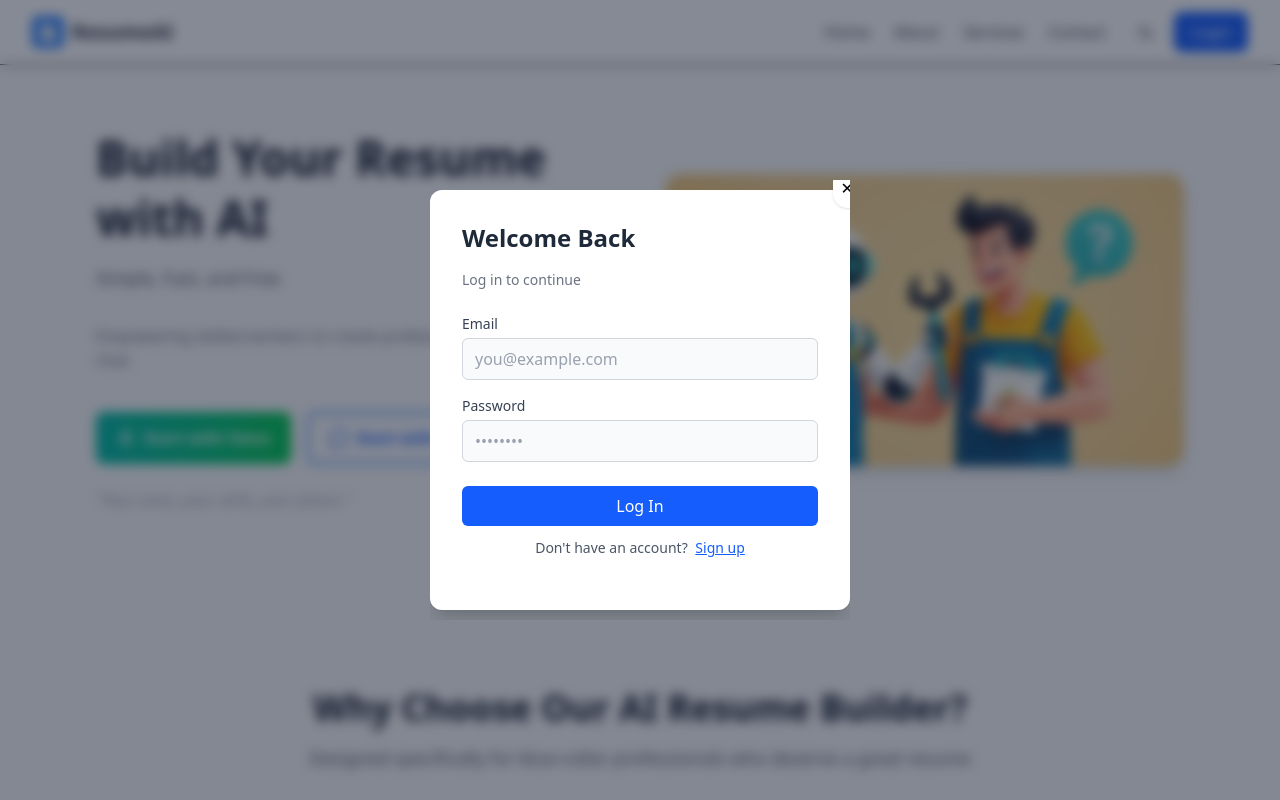
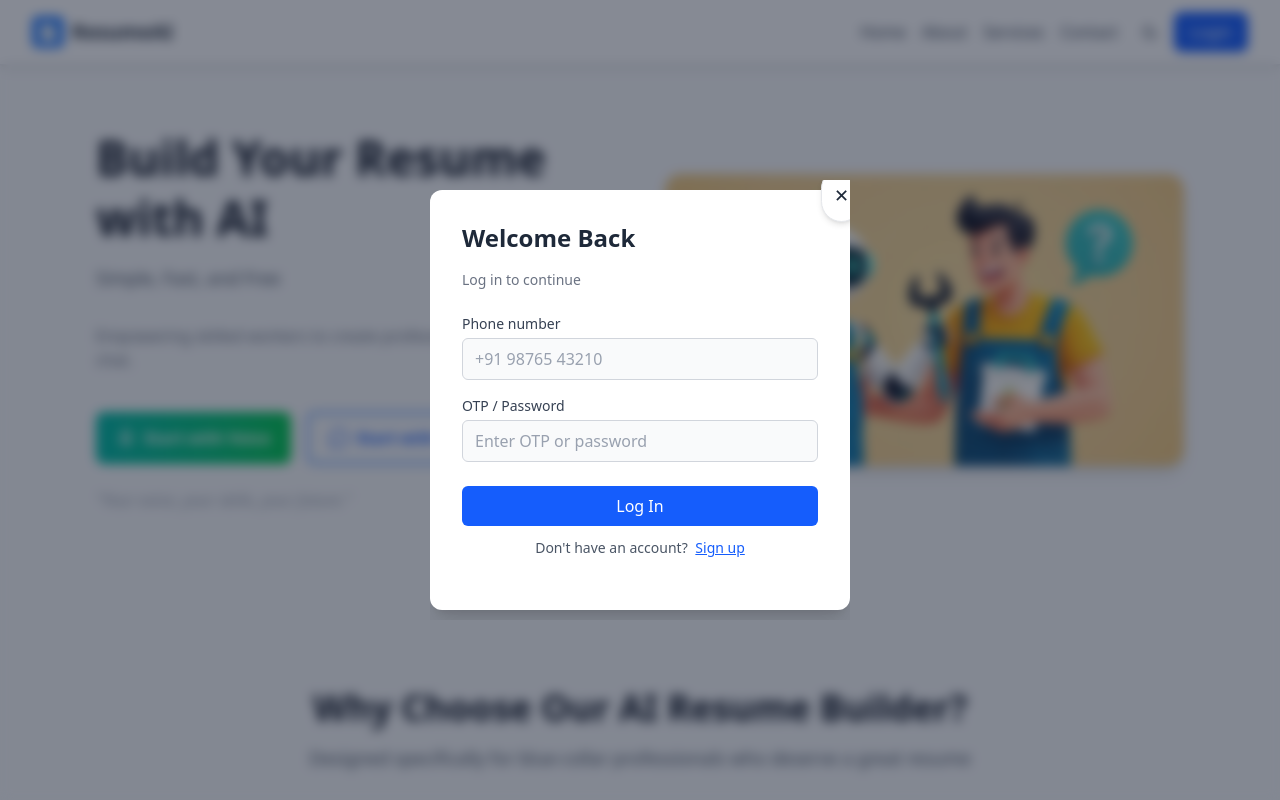
Before and after one commit to Ankitiwari085/Sahayak-AI, a React (Vite) app: page / in a window 1280 px wide. Both pictures are taken after a click on the button "Login". Shown: the top 800 px of the page. Built offline with nearby package versions, Linux system fonts and the light colour scheme.

Commit message:
Login/Signup added

```diff
--- a/src/components/AuthModal.jsx
+++ b/src/components/AuthModal.jsx
@@ -24,13 +24,27 @@ export default function AuthModal({ open, onClose, onLogin }) {
             <h2 className="text-2xl font-semibold text-gray-800 mb-4">Welcome Back</h2>
             <p className="text-sm text-gray-500 mb-6">Log in to continue</p>
 
+            <div className="overflow-y-auto" style={{ maxHeight: 300 }}>
+              {signupType === 'organisation' ? (
+                <>
                   <label className="block text-sm text-gray-700">Email</label>
-            <input type="email" className="w-full bg-gray-50 border border-gray-300 rounded-md px-3 py-2 mb-4 mt-1 text-gray-800 placeholder-gray-400 focus:outline-none focus:ring-2 focus:ring-blue-200" placeholder="you@example.com" />
+                  <input type="email" className="w-full bg-gray-50 border border-gray-300 rounded-md px-3 py-2 mb-4 mt-1 text-gray-800 placeholder-gray-400 focus:outline-none focus:ring-2 focus:ring-blue-200" placeholder="you@company.com" />
 
                   <label className="block text-sm text-gray-700">Password</label>
-            <input type="password" className="w-full bg-gray-50 border border-gray-300 rounded-md px-3 py-2 mb-6 mt-1 text-gray-800 placeholder-gray-400 focus:outline-none focus:ring-2 focus:ring-blue-200" placeholder="••••••••" />
+                  <input type="password" className="w-full bg-gray-50 border border-gray-300 rounded-md px-3 py-2 mb-6 mt-1 text-gray-800 placeholder-gray-400 focus:outline-none focus:ring-2 focus:ring-blue-200" placeholder="Your password" />
+                </>
+              ) : (
+                <>
+                  <label className="block text-sm text-gray-700">Phone number</label>
+                  <input type="tel" className="w-full bg-gray-50 border border-gray-300 rounded-md px-3 py-2 mb-4 mt-1 text-gray-800 placeholder-gray-400 focus:outline-none focus:ring-2 focus:ring-blue-200" placeholder="+91 98765 43210" />
 
-            <button onClick={() => { onLogin && onLogin({ name: 'User', email: 'user@example.com' }); onClose(); }} className="w-full bg-blue-600 text-white py-2 rounded-md font-medium mb-3">Log In</button>
+                  <label className="block text-sm text-gray-700">OTP / Password</label>
+                  <input type="text" className="w-full bg-gray-50 border border-gray-300 rounded-md px-3 py-2 mb-6 mt-1 text-gray-800 placeholder-gray-400 focus:outline-none focus:ring-2 focus:ring-blue-200" placeholder="Enter OTP or password" />
+                </>
+              )}
+            </div>
+
+            <button onClick={() => { onLogin && onLogin({ name: 'User', phone: '+919876543210' }); onClose(); }} className="w-full bg-blue-600 text-white py-2 rounded-md font-medium mb-3">Log In</button>
 
             <div className="text-center text-sm text-gray-600">
               Don't have an account?{' '}
@@ -39,7 +53,8 @@ export default function AuthModal({ open, onClose, onLogin }) {
           </div>
 
           {/* Back - Signup */}
-          <div className="auth-face auth-back absolute inset-0 bg-white rounded-xl shadow-xl p-8">
+          <div className="auth-face auth-back absolute inset-0 bg-white rounded-xl shadow-xl p-8 flex flex-col">
+            <div>
               <h2 className="text-2xl font-semibold text-gray-800 mb-4">Create Account</h2>
               <p className="text-sm text-gray-500 mb-6">Sign up to get started</p>
 
@@ -51,16 +66,38 @@ export default function AuthModal({ open, onClose, onLogin }) {
                   <button onClick={() => setSignupType('employee')} className={`px-3 py-2 rounded-md border ${signupType==='employee'? 'bg-blue-600 text-white' : ''}`}>Employee</button>
                 </div>
               </div>
+            </div>
 
+            <div className="flex-1 overflow-auto">
+              {signupType === 'organisation' ? (
+                <>
+                  <label className="block text-sm text-gray-700">Organization name</label>
+                  <input type="text" className="w-full bg-gray-50 border border-gray-300 rounded-md px-3 py-2 mb-4 mt-1 text-gray-800 placeholder-gray-400 focus:outline-none focus:ring-2 focus:ring-indigo-100" placeholder="Organization name" />
+
+                  <label className="block text-sm text-gray-700">Email</label>
+                  <input type="email" className="w-full bg-gray-50 border border-gray-300 rounded-md px-3 py-2 mb-4 mt-1 text-gray-800 placeholder-gray-400 focus:outline-none focus:ring-2 focus:ring-indigo-100" placeholder="contact@company.com" />
+
+                  <label className="block text-sm text-gray-700">Password</label>
+                  <input type="password" className="w-full bg-gray-50 border border-gray-300 rounded-md px-3 py-2 mb-6 mt-1 text-gray-800 placeholder-gray-400 focus:outline-none focus:ring-2 focus:ring-indigo-100" placeholder="Create password" />
+                </>
+              ) : (
+                <>
                   <label className="block text-sm text-gray-700">Full name</label>
                   <input type="text" className="w-full bg-gray-50 border border-gray-300 rounded-md px-3 py-2 mb-4 mt-1 text-gray-800 placeholder-gray-400 focus:outline-none focus:ring-2 focus:ring-indigo-100" placeholder="Your name" />
 
-            <label className="block text-sm text-gray-700">Email</label>
-            <input type="email" className="w-full bg-gray-50 border border-gray-300 rounded-md px-3 py-2 mb-4 mt-1 text-gray-800 placeholder-gray-400 focus:outline-none focus:ring-2 focus:ring-indigo-100" placeholder="you@example.com" />
+                  <label className="block text-sm text-gray-700">Phone number</label>
+                  <input type="tel" className="w-full bg-gray-50 border border-gray-300 rounded-md px-3 py-2 mb-4 mt-1 text-gray-800 placeholder-gray-400 focus:outline-none focus:ring-2 focus:ring-indigo-100" placeholder="+91 98765 43210" />
 
-            <label className="block text-sm text-gray-700">Password</label>
-            <input type="password" className="w-full bg-gray-50 border border-gray-300 rounded-md px-3 py-2 mb-6 mt-1 text-gray-800 placeholder-gray-400 focus:outline-none focus:ring-2 focus:ring-indigo-100" placeholder="Create password" />
+                  <label className="block text-sm text-gray-700">Organization (optional)</label>
+                  <input type="text" className="w-full bg-gray-50 border border-gray-300 rounded-md px-3 py-2 mb-4 mt-1 text-gray-800 placeholder-gray-400 focus:outline-none focus:ring-2 focus:ring-indigo-100" placeholder="Organization name" />
 
+                  <label className="block text-sm text-gray-700">OTP / Password</label>
+                  <input type="text" className="w-full bg-gray-50 border border-gray-300 rounded-md px-3 py-2 mb-6 mt-1 text-gray-800 placeholder-gray-400 focus:outline-none focus:ring-2 focus:ring-indigo-100" placeholder="Enter OTP or create a password" />
+                </>
+              )}
+            </div>
+
+            <div>
               <button className="w-full bg-green-600 text-white py-2 rounded-md font-medium mb-3">Sign Up</button>
 
               <div className="text-center text-sm text-gray-600">
@@ -69,8 +106,9 @@ export default function AuthModal({ open, onClose, onLogin }) {
               </div>
             </div>
           </div>
+        </div>
 
-        <button onClick={onClose} className="absolute -top-3 -right-3 bg-white rounded-full p-2 shadow">✕</button>
+        <button onClick={onClose} className="absolute -top-3 -right-3 bg-white rounded-full p-3 shadow-md border border-gray-200 text-gray-800 text-lg">✕</button>
       </div>
     </div>
   );
--- a/src/components/navber.jsx
+++ b/src/components/navber.jsx
@@ -20,7 +20,7 @@ export default function Navbar({ onAuthClick, user, onApplyClick, onProfileActio
   },[theme]);
 
   return (
-    <nav className="fixed top-0 left-0 w-full z-50 bg-white shadow-sm border-b">
+    <nav className="fixed top-0 left-0 w-full z-50 bg-white/95 shadow-md border-b border-gray-200 backdrop-blur-sm">
       <div className="flex justify-between items-center h-16 px-4 md:px-8">
         {/* Left side - Logo */}
         <div className="flex items-center space-x-2">
@@ -31,20 +31,21 @@ export default function Navbar({ onAuthClick, user, onApplyClick, onProfileActio
         </div>
 
         {/* Right side - Desktop Menu */}
-        <div className="hidden md:flex items-center space-x-6 text-gray-700 font-medium">
+        <div className="hidden md:flex items-center space-x-4 text-gray-700 font-medium">
           <Link to="/">Home</Link>
           <Link to="/about">About</Link>
           <Link to="/services">Services</Link>
           <Link to="/contact">Contact</Link>
-          {!user ? (
-            <div className="flex items-center space-x-3">
-              <button onClick={() => setTheme(theme==='light'?'dark':'light')} className="p-2 rounded hover:bg-gray-100">
+          <div className="flex items-center space-x-2">
+            {/* theme toggle - always visible */}
+            <button onClick={() => setTheme(theme==='light'?'dark':'light')} className="p-2 rounded hover:bg-gray-100" aria-label="Toggle theme">
               {theme === 'light' ? <FiMoon /> : <FiSun />}
             </button>
+
+            {!user ? (
               <button onClick={() => onAuthClick && onAuthClick()} className="px-4 py-2 rounded-lg bg-blue-600 text-white font-medium hover:bg-blue-700">Login</button>
-            </div>
             ) : (
-            <div className="flex items-center space-x-3">
+              <>
                 <button onClick={() => onApplyClick && onApplyClick()} className="px-4 py-2 rounded-lg bg-emerald-600 text-white font-medium hover:bg-emerald-700">Apply</button>
                 <div className="relative" ref={profileRef}>
                   <button onClick={() => setMenuOpenProfile(!menuOpenProfile)} className="text-2xl text-gray-700"><FaUserCircle /></button>
@@ -54,8 +55,9 @@ export default function Navbar({ onAuthClick, user, onApplyClick, onProfileActio
                     </div>
                   )}
                 </div>
+              </>
+            )}
           </div>
-          )}
         </div>
 
         {/* Mobile Hamburger */}
@@ -110,9 +112,14 @@ export default function Navbar({ onAuthClick, user, onApplyClick, onProfileActio
               </Link>
             </li>
             <li>
+              <div className="flex items-center space-x-2">
+                <button onClick={() => setTheme(theme==='light'?'dark':'light')} className="p-2 rounded hover:bg-gray-100" aria-label="Toggle theme">
+                  {theme === 'light' ? <FiMoon /> : <FiSun />}
+                </button>
                 <button onClick={() => onAuthClick && onAuthClick()} className="w-full px-4 py-2 rounded-lg bg-blue-600 text-white font-medium hover:bg-blue-700">
                   Login
                 </button>
+              </div>
             </li>
           </ul>
         </div>
--- a/src/index.css
+++ b/src/index.css
@@ -71,6 +71,11 @@ html, body, .theme-transition * {
 .dark .border-gray-300, .dark .border-gray-200, .dark .border { border-color: #1f2937 !important; }
 .dark .shadow-md { box-shadow: 0 6px 18px rgba(2,6,23,0.6) !important; }
 
+/* Ensure the auth card doesn't produce an outer scrollbar; inner content can scroll */
+.auth-card { overflow: hidden !important; }
+
+/* Keep internal scrollbars visible so users can see and interact with overflowing content */
+
 /* Buttons */
 .dark .bg-blue-600 { background-color: #1e40af !important; }
 .dark .bg-green-500 { background-color: #059669 !important; }
```
Lines whose indentation alone changed are shown as unchanged.
